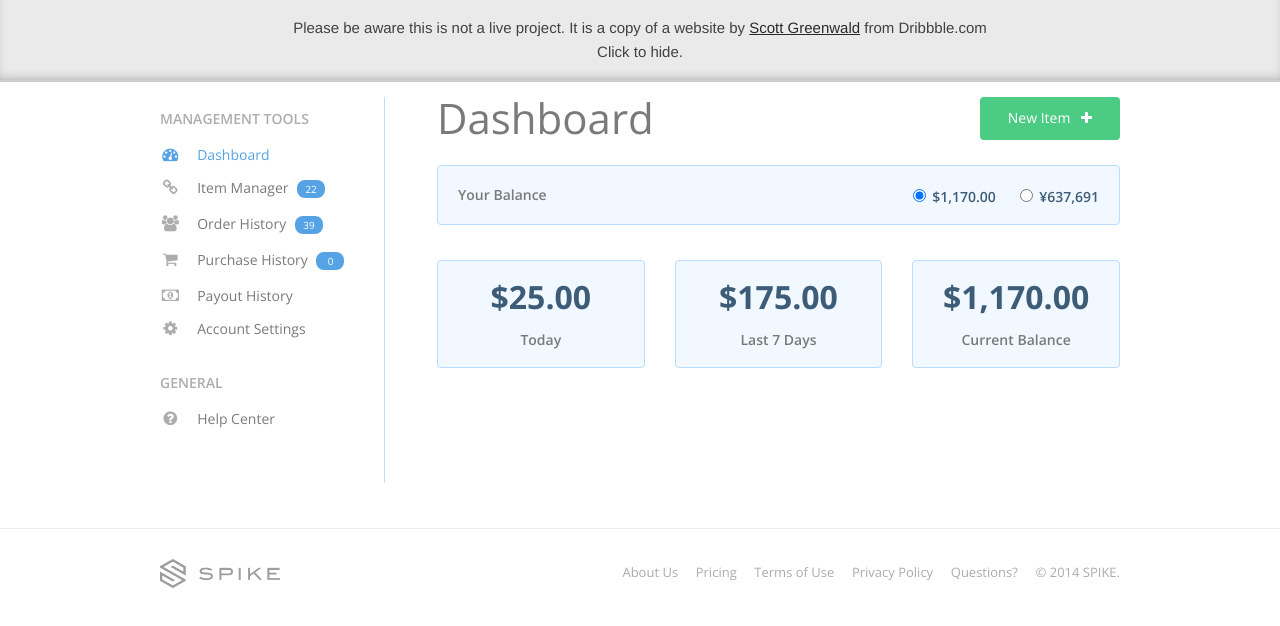
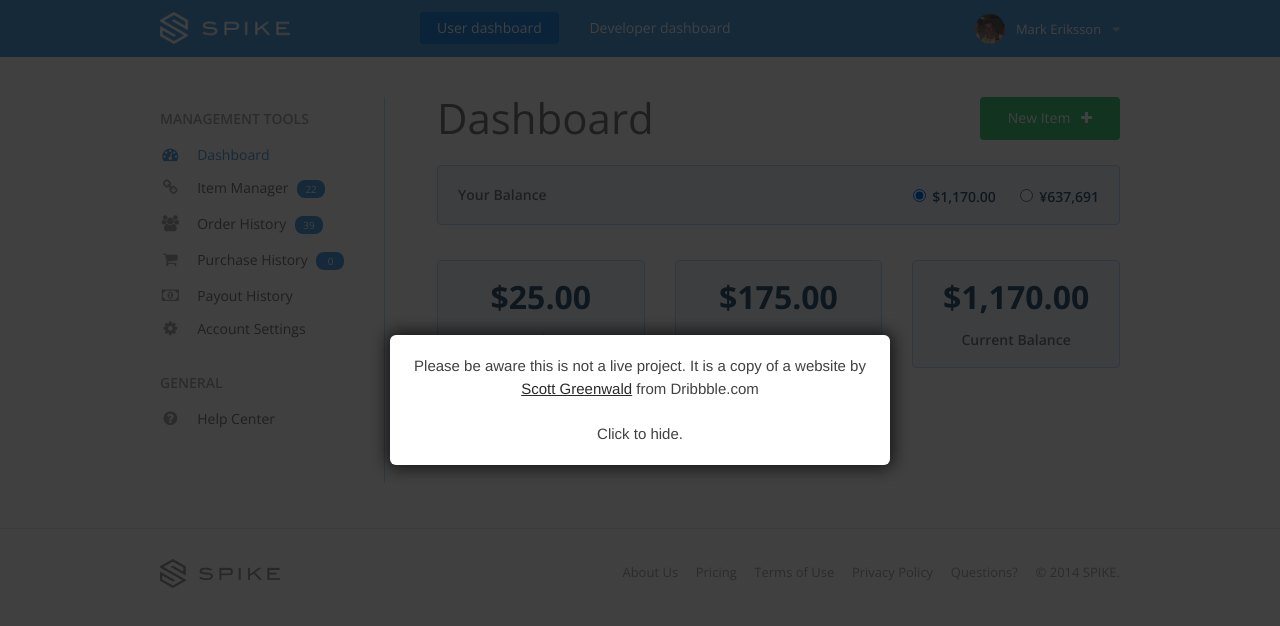
Before and after one commit to Markshall/Design-SPIKE-Dashboard, a plain HTML site: page index.html in a window 1280 px wide. Drawn offline with nearby package versions, Linux system fonts and the light colour scheme.

Commit message:
Update disclaimer design

```diff
--- a/index.html
+++ b/index.html
@@ -24,8 +24,8 @@
 			</script>
 	</head>
 	<body>
-		<div class="design-disclaimer" onclick="javascript:this.style.display='none';" style="box-sizing:border-box;top:0;left:0;position:fixed;width:100%;z-index:30;background-color: #eaeaea;text-align: center;padding: 16px;border-bottom: 2px solid #ccc;box-shadow: inset 0 -5px 11px -5px rgba(0,0,0,.3);font: 400 15px/1.6 'Helvetica Neue', Helvetica, Arial, sans-serif;color: #424140;cursor: pointer;">
-			Please be aware this is not a live project. It is a copy of a website by <a href="https://dribbble.com/shots/1638088-SPIKE-User-Dashboard/attachments/256140" target="_blank" style="color: #2b2a2a;text-decoration: underline;">Scott Greenwald</a> from Dribbble.com<br />Click to hide.
+		<div class="design-disclaimer__overlay" id="design-disclaimer__overlay" onclick="javascript:document.getElementById('design-disclaimer').style.display=document.getElementById('design-disclaimer__overlay').style.display='none';" style="display:block;content:'';background-color:rgba(0,0,0,.75);width:100%;position:fixed;top:0;left:0;right:0;z-index:9998;bottom:0;"></div><div class="design-disclaimer" id="design-disclaimer" onclick="javascript:document.getElementById('design-disclaimer').style.display=document.getElementById('design-disclaimer__overlay').style.display='none';" style="box-sizing:border-box;z-index:9999;font:400 15px/1.6 'Helvetica Neue', Helvetica, Arial, sans-serif;color:#424140;cursor:pointer;position:fixed;top:50%;line-height:1.5;left:50%;transform:translate(-50%,-50%);background-color:#fff;text-align:center;min-width:330px;max-width:500px;box-shadow:0 0 17px 3px rgba(0,0,0,.7);border-radius:6px;padding:20px;">
+			Please be aware this is not a live project. It is a copy of a website by <a href="https://dribbble.com/shots/1638088-SPIKE-User-Dashboard/attachments/256140" target="_blank" style="color: #2b2a2a;text-decoration: underline;">Scott Greenwald</a> from Dribbble.com<br /><br />Click to hide.
 		</div>
 
 		<header class="clearfix">
```
